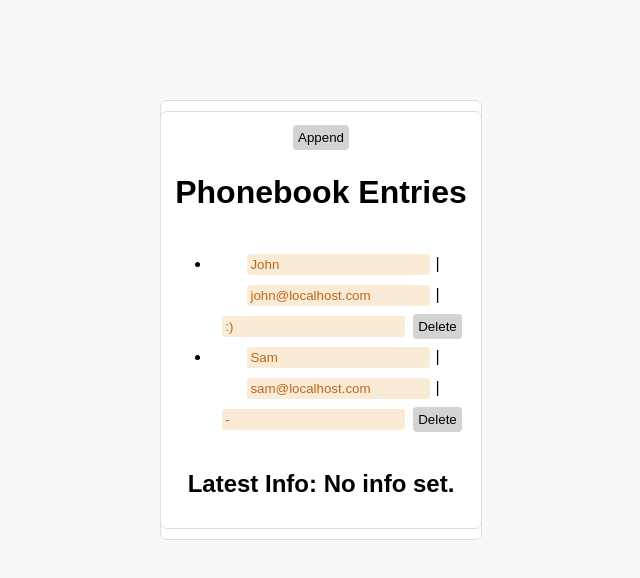
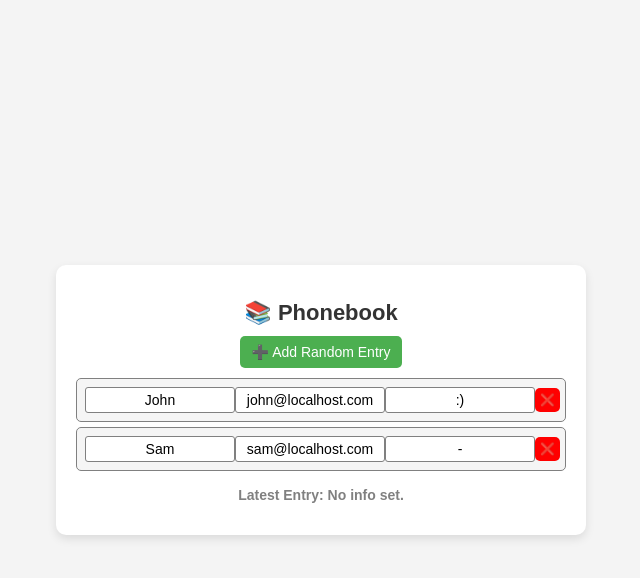
Before and after one commit to Luka98122/react-phonebook, a React (Vite) app: page / in a window 1280 px wide. Shown: the top 578 px of the page, without its empty margins (319-959 px from the left). Built offline with nearby package versions, Linux system fonts and the light colour scheme.

Commit message:
More styling

```diff
--- a/src/App.tsx
+++ b/src/App.tsx
@@ -77,13 +77,15 @@ const PhoneBookApp: React.FC = () => {
   }
 
   return (
-    <div>
-      <button onClick={addEntry}>Append</button>
-      <h1>Phonebook Entries</h1>
+    <div className="container">
+      <h1>📚 Phonebook</h1>
+      <button onClick={addEntry} className="addButton">
+      ➕ Add Random Entry
+      </button>
       <DragDropContext onDragEnd={onDragEnd}>
         <Droppable droppableId="phonebook">
           {(provided) => (
-            <ul {...provided.droppableProps} ref={provided.innerRef}>
+            <ul {...provided.droppableProps} ref={provided.innerRef} className="phonebook-list">
               {entries.map((entry, index) => (
                 <Draggable key={index} draggableId={index.toString()} index={index}>
                   {(provided) => (
@@ -91,28 +93,26 @@ const PhoneBookApp: React.FC = () => {
                       ref={provided.innerRef}
                       {...provided.draggableProps}
                       {...provided.dragHandleProps}
+                      className="entry"
                     >
                       <input
                         type="text"
                         value={entry.name}
-                        maxLength={30}
                         onChange={(e) => updateEntry(index, "name", e.target.value)}
                       />
-                      |
                       <input
                         type="text"
                         value={entry.email}
-                        maxLength={30}
                         onChange={(e) => updateEntry(index, "email", e.target.value)}
                       />
-                      |
                       <input
                         type="text"
                         value={entry.note}
-                        maxLength={30}
                         onChange={(e) => updateEntry(index, "note", e.target.value)}
                       />
-                      <button onClick={() => deleteEntry(index)}>Delete</button>
+                      <button onClick={() => deleteEntry(index)} className="deleteButton">
+                        ❌
+                      </button>
                     </li>
                   )}
                 </Draggable>
@@ -122,9 +122,10 @@ const PhoneBookApp: React.FC = () => {
           )}
         </Droppable>
       </DragDropContext>
-      <h2>Latest Info: {displayText}</h2>
+      <h2 className="latest-info">Latest Entry: {displayText}</h2>
     </div>
   );
+
 };
 
 export default PhoneBookApp;
--- a/src/index.css
+++ b/src/index.css
@@ -1,42 +1,87 @@
+
 body {
-  font-family: Arial, sans-serif;
-  background-color: #f8f8f8;
-  text-align: center;
+  font-family: "Arial", sans-serif;
+  background-color: #f4f4f4;
   display: flex;
   justify-content: center;
   align-items: center;
-  height: 80vh;
+  height: 100vh;
   margin: 0;
 }
 
-button {
-  background-color: lightgray;
-  border: none;
-  padding: 5px;
-  margin: 3px;
-  cursor: pointer;
-  border-radius: 4px;
+.container {
+  background: white;
+  padding: 20px;
+  border-radius: 10px;
+  box-shadow: 0 4px 10px rgba(0, 0, 0, 0.1);
+  text-align: center;
+  width: 490px;
 }
 
+h1 {
+  font-size: 22px;
+  color: #333;
+  margin-bottom: 10px;
+}
+
+.addButton {
+  background: #4caf50;
+  color: white;
+  border: none;
+  padding: 8px 12px;
+  font-size: 14px;
+  cursor: pointer;
+  border-radius: 5px;
+
+}
+
+.addButton:hover {
+  background: #45a049;
+}
+
+.phonebook-list {
+  padding: 0;
+  margin-top: 10px;
+}
+
+.entry {
+  display: flex;
+  align-items: center;
+  padding: 8px;
+  background: whitesmoke;
+  border: 1px solid gray;
+  border-radius: 5px;
+  margin-bottom: 5px;
+  transition: transform 0.2s ease-in-out;
+}
+
+
+
 input {
-  background-color: antiquewhite;
-  border: none;
-  padding: 3px;
-  margin: 5px;
-  cursor: text;
-  color: rgb(189, 103, 28);
+  border: 1px solid gray;
+  padding: 4px;
+  font-size: 14px;
+  width: 140px;
+  text-align: center;
   border-radius: 3px;
 }
 
-div {
-  padding: 10px;
-  border: 1px solid #ddd;
-  width: 300px;
-  border-radius: 7px;
-  height: auto;
-  display: flex;
-  flex-direction: column;
-  align-items: center;
-  background-color: white;
+.deleteButton {
+  background: red;
+  color: white;
+  border: none;
+  padding: 5px;
+  font-size: 12px;
+  cursor: pointer;
+  border-radius: 5px;
+  transition: background 0.2s ease-in-out;
+}
 
+.deleteButton:hover {
+  background: orangered;
 }
+
+.latest-info {
+  font-size: 14px;
+  color: gray;
+}
```
